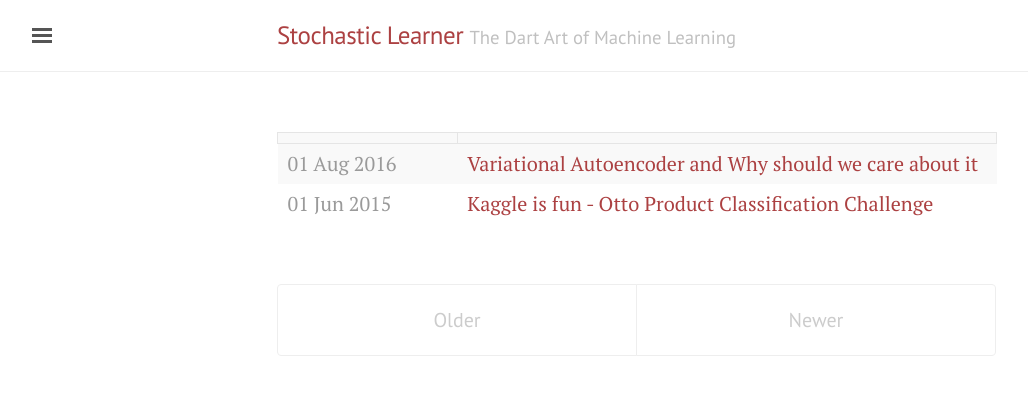
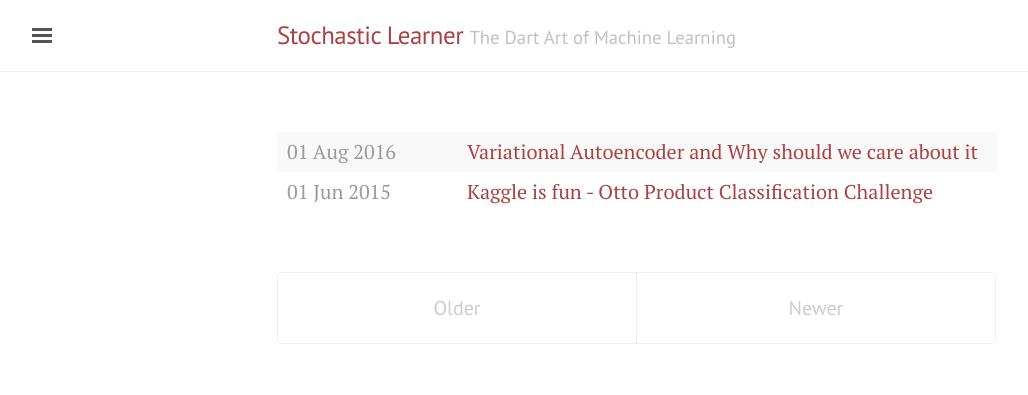
Before and after one commit to anhtu/Tu-Ng-blog, a Jekyll site: the page built from index.html, in a window 1280 px wide. Shown: the top 395 px of the page, without its empty margins (3-1031 px from the left). Built offline with Jekyll 4.4.1, drawn with Linux system fonts in a browser that asks for light colours; the list of posts is cut into pages by our own code.

Commit message:
Change style to list of posts

```diff
--- a/index.html
+++ b/index.html
@@ -5,7 +5,6 @@ title: Home
 
 <table style="width:100%; border: none;">
 <tbody>
-	<tr><td></td><td></td><tr>
 	{% for post in site.posts %}
 		<tr>
 			<td style="width:25%;border:none;"><span class="post-date" style="display: inline;">{{ post.date | date_to_string }}</span></td>
```
